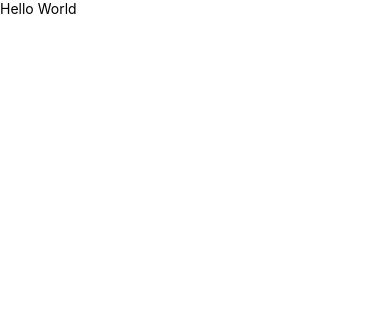
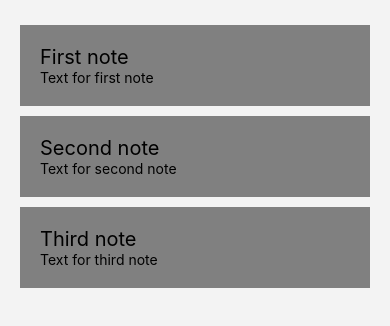
Before and after one commit to santicammarano/widergy-mobile-training, a React Native app: screen / in a window 390 px wide. Shown: the top 326 px of the page. Built offline with nearby package versions, Linux system fonts and the light colour scheme.

Commit message:
feat: add a new note

```diff
--- a/App.js
+++ b/App.js
@@ -1,5 +1,8 @@
-import React from 'react';
-import type { Node } from 'react';
+import React, { useState, useEffect } from 'react';
+import NoteList from './src/app/components/NoteList';
+import NewNoteForm from './src/app/components/newNoteForm';
+import ActionButton from 'react-native-simple-action-button';
+
 import {
   SafeAreaView,
   ScrollView,
@@ -10,10 +13,33 @@ import {
   View,
 } from 'react-native';
 
-const App: () => Node = () => {
+const App = () => {
+  const initialValue = [
+    { id: 1, title: "First note", text: "Text for first note" },
+    { id: 2, title: "Second note", text: "Text for second note" },
+    { id: 3, title: "Third note", text: "Text for third note" },
+    // { id: 4, title: "Third note", text: "Text for third note" },
+    // { id: 5, title: "Third note", text: "Text for third note" },
+    // { id: 6, title: "Third note", text: "Text for third note" },
+    // { id: 7, title: "Third note", text: "Text for third note" },
+    // { id: 8, title: "Third note", text: "Text for third note" },
+  ]
+
+
+  const [modalVisible, setModalVisible] = useState(false);
+  const [notes, setNotes] = useState(initialValue);
+
+
+  const addNewNote = (note) => {
+    note.id = Math.floor(Math.random() * 100 + 1);
+    setNotes([...notes, note]);
+  }
+
   return (
-    <View>
-      <Text>Hello World</Text>
+    <View style={{ display: 'flex', flexDirection: 'column', alignItems: 'center', backgroundColor: '#f3f3f3', height: '100%', paddingTop: 20 }}>
+      <NoteList notes={notes} />
+      <ActionButton onPress={() => setModalVisible(!modalVisible)} />
+      <NewNoteForm modalVisible={modalVisible} setModalVisible={setModalVisible} addNewNote={addNewNote} />
     </View>
   );
 };
--- a/package.json
+++ b/package.json
@@ -11,7 +11,8 @@
   },
   "dependencies": {
     "react": "17.0.2",
-    "react-native": "0.68.0"
+    "react-native": "0.68.0",
+    "react-native-simple-action-button": "^1.0.1"
   },
   "devDependencies": {
     "@babel/core": "^7.12.9",
--- /dev/null
+++ b/src/app/components/Note/index.js
@@ -0,0 +1,13 @@
+import React from 'react';
+import { View, Text } from 'react-native'
+
+const Note = ({ title, text }) => {
+  return (
+    <View style={{backgroundColor: "grey", padding: 20, width: 350, margin: 5}}>
+      <Text style={{fontSize: 20}}>{title}</Text>
+      <Text>{text}</Text>
+    </View>
+  )
+}
+
+export default Note;
--- /dev/null
+++ b/src/app/components/NoteList/index.js
@@ -0,0 +1,17 @@
+import React from 'react'
+import { View, Text, FlatList } from 'react-native'
+import Note from "../Note"
+
+const NoteList = ({notes}) => {
+  return (
+    <View style={{ height: "90%" }}>
+      {notes.length > 1 ? (
+        <FlatList data={notes}
+          renderItem={({ item }) => <Note {...item} />}
+        />)
+        : (<Text>Start adding some notes!</Text>)
+      }
+    </View>)
+}
+
+export default NoteList
--- /dev/null
+++ b/src/app/components/newNoteForm/index.js
@@ -0,0 +1,117 @@
+import React, { useState } from 'react'
+import { View, Alert, Modal, Text, TextArea, StyleSheet, Pressable, TextInput } from 'react-native'
+
+const NewNoteForm = ({ modalVisible, setModalVisible, addNewNote }) => {
+  const [title, setTitle] = useState("");
+  const [text, setText] = useState("");
+
+  const submitNote = () => {
+    addNewNote({ title, text });
+    setModalVisible(!modalVisible);
+    setTitle("");
+    setText("");
+  }
+
+  return (
+    <Modal
+      animationType="slide"
+      transparent={true}
+      visible={modalVisible}
+      onRequestClose={() => {
+        setModalVisible(!modalVisible);
+      }}
+      style={{ width: 300 }}
+    >
+      <View style={styles.centeredView}>
+        <View style={styles.modalView}>
+          <Text style={styles.modalText}>Add a new note!</Text>
+          <TextInput
+            style={styles.titleInput}
+            onChangeText={setTitle}
+            value={title}
+            placeholder="Untitled"
+          />
+          <TextInput
+            style={styles.input}
+            onChangeText={setText}
+            value={text}
+            placeholder="Tap here to add some text"
+            multiline={true}
+            numberOfLines={4}
+          />
+          <Pressable
+            style={[styles.button, styles.buttonClose]}
+            onPress={() => submitNote()}
+          >
+            <Text style={styles.textStyle}>Add note</Text>
+          </Pressable>
+
+          {/* <Pressable
+            style={[styles.button, styles.buttonClose]}
+            onPress={() => setModalVisible(!modalVisible)}
+          >
+            <Text style={styles.textStyle}>Close modal</Text>
+          </Pressable> */}
+        </View>
+      </View>
+    </Modal>
+  )
+}
+
+const styles = StyleSheet.create({
+  titleInput: {
+    margin: 12,
+    padding: 10,
+    fontSize: 24,
+  },
+  textInput: {
+    margin: 12,
+    padding: 10,
+    fontSize: 24,
+  },
+  centeredView: {
+    flex: 1,
+    justifyContent: "center",
+    alignItems: "center",
+    marginTop: 22,
+    backgroundColor: 'rgba(0, 0, 0, 0.5)',
+  },
+  modalView: {
+    margin: 20,
+    backgroundColor: "white",
+    width: 300,
+    borderRadius: 20,
+    padding: 35,
+    alignItems: "center",
+    shadowColor: "#000",
+    shadowOffset: {
+      width: 0,
+      height: 2
+    },
+    shadowOpacity: 0.25,
+    shadowRadius: 4,
+    elevation: 5
+  },
+  button: {
+    borderRadius: 5,
+    padding: 10,
+    elevation: 2
+  },
+  buttonOpen: {
+    backgroundColor: "#F194FF",
+  },
+  buttonClose: {
+    backgroundColor: "#2196F3",
+  },
+  textStyle: {
+    color: "white",
+    fontWeight: "bold",
+    textAlign: "center"
+  },
+  modalText: {
+    marginBottom: 15,
+    textAlign: "center"
+  }
+});
+
+export default NewNoteForm;
```
Also changed, not shown: .eslintrc.js, 2 other files (tests, documents, lock files or other folders).
